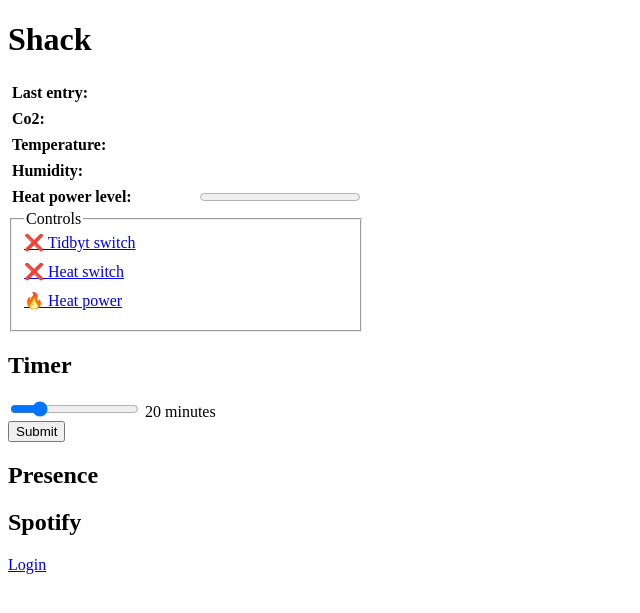
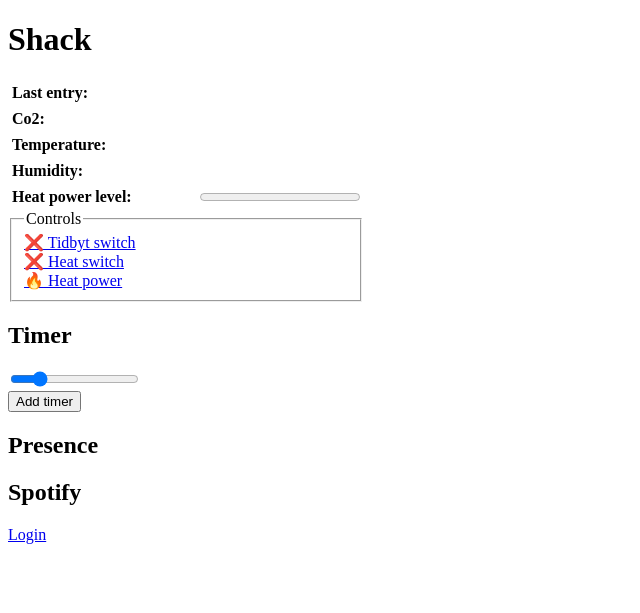
Before and after one commit to wolffiex/shack, a Django app: template ha/templates/dashboard.html in a window 1280 px wide. Shown: the top 613 px of the page, without its empty margins (0-640 px from the left). Run offline with Django 5.2, Linux system fonts and the light colour scheme; the template is opened without the code that fills it, so the values that code supplies are empty; some libraries are stand-ins or nearby versions.

Commit message:
timer works

```diff
--- a/ha/templates/dashboard.html
+++ b/ha/templates/dashboard.html
@@ -25,10 +25,9 @@
       padding-right: 4rem;
     }
 
-    fieldset>div {
-      margin-bottom: 10px;
+    #timerDisplay {
+      font-family: monospace;
     }
-
   </style>
 </head>
 
@@ -81,17 +80,28 @@
       </div>
     </fieldset>
     <div>
+      <h2>Timer</h2>
+      {% if timer %}
+      <form method="post" action="{% url 'cancel_timer' %}">
+        {% csrf_token %}
+        <input type="hidden" name="timerPk" value="{{ timer.pk }}" />
+        <div>
+          <span data-timestamp="{{ timer.timestamp}}" id="timerDisplay">22:12</span>
+        </div>
+        <input type="submit" value="Cancel timer" />
+      </form>
+      {% else %}
       <form method="post" action="{% url 'start_timer' %}">
         {% csrf_token %}
-        <h2>Timer</h2>
         <div>
-          <input type="range" min="1" max="99" value="20" id="timerSlider" name="timerValue">
-          <label for="timerSlider" id="sliderLabel" font_size="smaller"></label>
+          <input type="range" min="1" max="99" value="20" id="timerSlider" name="minutes">
+          <label for="timerSlider" id="sliderLabel"></label>
         </div>
         <div>
-          <input type="submit"></input>
+          <input type="submit" value="Add timer" />
         </div>
       </form>
+      {% endif %}
     </div>
     <div>
       <h2>Presence</h2>
--- a/ha/urls.py
+++ b/ha/urls.py
@@ -1,9 +1,10 @@
 from django.urls import path
-from ha.views import start_tidbyt, dashboard, control, start_timer
+from ha.views import start_tidbyt, dashboard, control, start_timer, cancel_timer
 
 urlpatterns = [
     path("start_tidbyt", start_tidbyt, name="start_tidbyt"),
     path("dashboard", dashboard, name="dashboard"),
     path("control/<str:name>", control, name="control"),
     path("timer/start", start_timer, name="start_timer"),
+    path("timer/cancel", cancel_timer, name="cancel_timer"),
 ]
--- a/ha/views/__init__.py
+++ b/ha/views/__init__.py
@@ -1,3 +1,4 @@
 from ha.views.dashboard import start_tidbyt, dashboard, control
-from ha.views.timer import start_timer
-__all__ = ["start_tidbyt", "dashboard", "control", "start_timer"]
+from ha.views.timer import start_timer, cancel_timer
+
+__all__ = ["start_tidbyt", "dashboard", "control", "start_timer", "cancel_timer"]
--- a/ha/views/dashboard.py
+++ b/ha/views/dashboard.py
@@ -45,19 +45,15 @@ async def dashboard(request):
     ha_data = await ha_info()
     monitoring_data = get_monitoring()
     timer_data = await get_timer()
-    return render(request, "dashboard.html",
-                  ha_data | monitoring_data | timer_data)
+    return render(request, "dashboard.html", ha_data | monitoring_data | timer_data)
 
 
 @sync_to_async
 def get_timer():
-    timer_expiry = None
-    timer = Timer.get_last_timer()
-    if timer:
-        timer_expires = timer.created_at + timer.duration
-        timer_expiry = timer_expires.timestamp()
-
-    return {"timer": timer_expiry}
+    timer = Timer.objects.order_by('-created_at').first()
+    if not timer.is_running:
+        timer = None
+    return {"timer": timer}
 
 
 async def ha_info():
@@ -114,7 +110,7 @@ def get_monitoring():
                 if not detected:
                     current_span_end = time
                 elif current_span_end:
-                    motion_spans.append((time, current_span_end-time))
+                    motion_spans.append((time, current_span_end - time))
                     current_span_end = None
 
     farenheight = celsius * 9 / 5 + 32
--- a/static/js/dashboard.js
+++ b/static/js/dashboard.js
@@ -1,7 +1,4 @@
-const slider = document.getElementById('timerSlider');
-const sliderLabel = document.getElementById('sliderLabel');
-
-function updateSliderLabel() {
+function updateSliderLabel(sliderLabel) {
   let m = " minute"
   const v = slider.value
   if (v > 1) {
@@ -9,5 +6,38 @@ function updateSliderLabel() {
   }
   sliderLabel.textContent = slider.value + m
 }
-slider.addEventListener('input', updateSliderLabel)
-updateSliderLabel()
+
+function getTimerString(expires) {
+  const now = new Date()
+  const tsDifference = expires - now
+
+  if (tsDifference <= 0) {
+    return "Timer done"
+  }
+
+  const minutes = Math.floor(tsDifference / 1000 / 60);
+  const seconds = Math.floor((tsDifference / 1000) % 60);
+
+  const formattedMinutes = minutes.toString().padStart(2, ' ');
+  const formattedSeconds = seconds.toString().padStart(2, '0');
+
+  return `${formattedMinutes}:${formattedSeconds}`;
+}
+
+const slider = document.getElementById('timerSlider');
+if (slider) {
+  const sliderLabel = document.getElementById('sliderLabel');
+
+  slider.addEventListener('input', () => updateSliderLabel(sliderLabel))
+  updateSliderLabel()
+}
+
+const display = document.getElementById('timerDisplay');
+console.log(display)
+if (display) {
+  const tsMillis = Number(display.dataset.timestamp) * 1000
+  const expires = new Date(tsMillis)
+  const updateDisplay = () => display.textContent = getTimerString(expires)
+  setInterval(updateDisplay, 1000)
+  updateDisplay()
+}
```
Also changed, not shown: ha/models.py (+10 -12 lines), ha/views/timer.py (+10 -7 lines).
